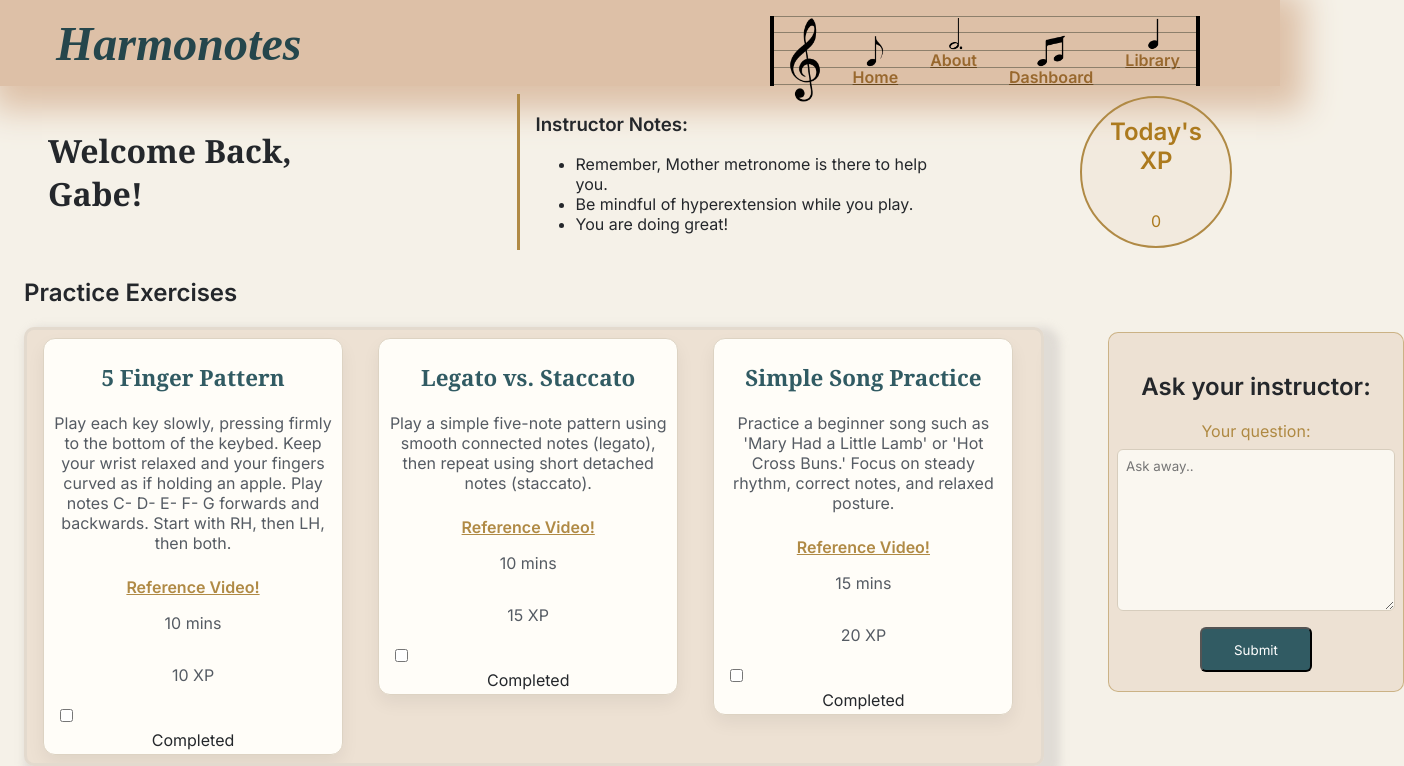
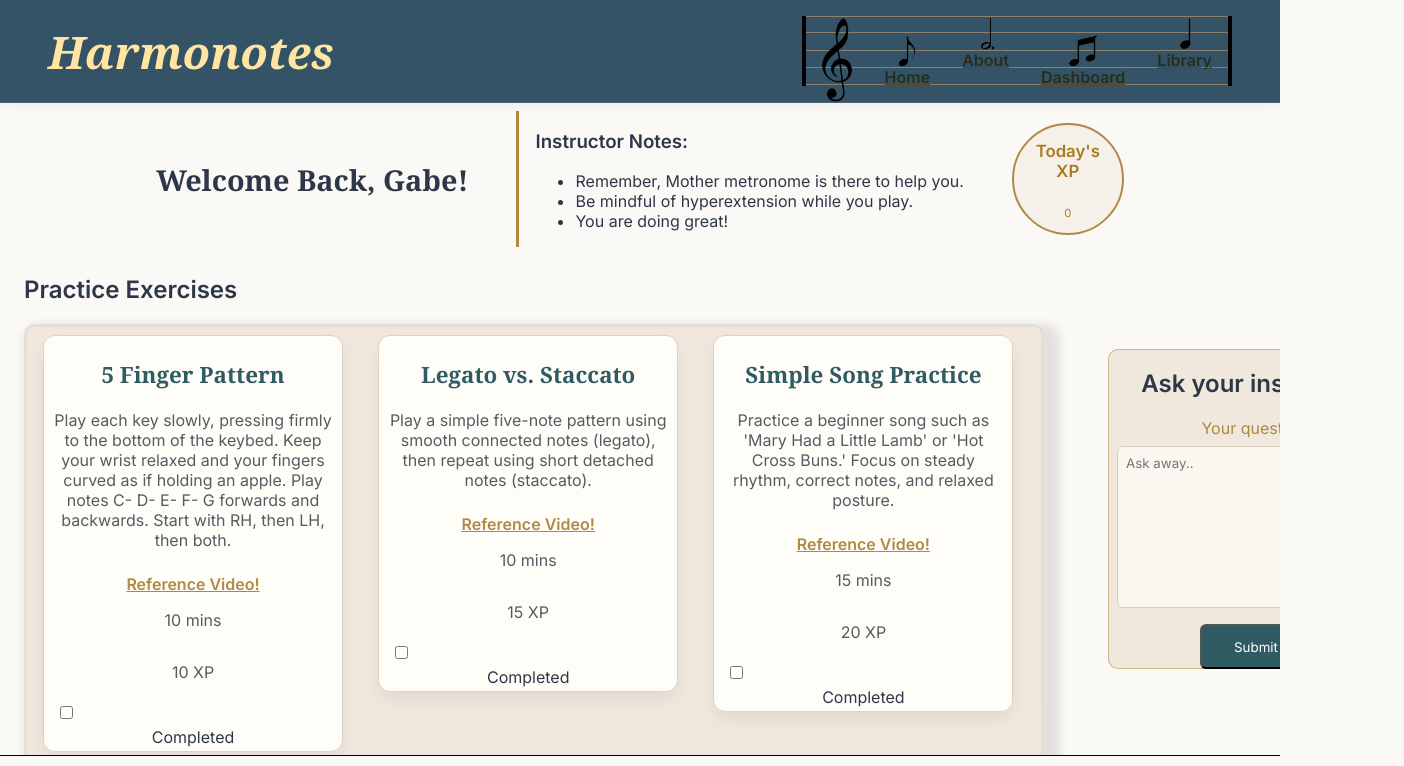
Before and after one commit to BrookeFloyd10/Harmonotes-BrookeF, a React (Vite) app in the folder harmonotes/: page /dashboard in a window 1280 px wide. Shown: the top 766 px of the page, 1404 px wide, since content can reach past the window. Built offline with nearby package versions, Linux system fonts and the light colour scheme.

Commit message:
found some bugs when i went to make media queries, refactoring entire css and adusting color pallet

```diff
--- a/harmonotes/src/App.css
+++ b/harmonotes/src/App.css
@@ -1,3 +1,7 @@
+
+
+/* these are the rules that apply for global styling */
+
 * {
     font-family: 'Inter', system-ui, -apple-system, BlinkMacSystemFont, 'Segoe UI', Roboto, Oxygen, Ubuntu, Cantarell, 'Open Sans', 'Helvetica Neue', sans-serif;
     box-sizing: border-box;
@@ -6,8 +10,8 @@
 body {
     margin: 0;
     padding: 0;
-    color: #24272b;
-    background-color: #f5f1e8;
+    color: #2D3748;
+    background-color: #FAF9F6;
 }
 
 
@@ -20,32 +24,37 @@ body {
 
 main {
     flex: 1;
+    display: flex;
+    flex-direction: column;
+    min-height: 0;
+    overflow-y: auto;
+}
+
+
+/* this is the styling for header and navigation bars */
+
+.site-header {
+    background: #355367;
+    border-bottom: 1px solid #ffffff1a;
+    box-shadow: 0 2px 12px #0000000d;
+    display: flex;
+    justify-content: space-between;
+    align-items: center;
+    padding: 1rem 3rem;
 }
 
 .site-header h1 {
-    font-family: cursive;
+    font-family:Georgia, serif;
     font-style: italic;
-    font-size: xxx-large;
-    margin: 0 3rem;
-    color: #25464c;
-}
-
-.site-header {
-    background-color: #ddc0a7;
-    box-shadow: .5rem .5rem 2rem 1rem #ddc0a7;
-    display: flex;
-    justify-content: space-between;
-    padding: 1rem 3rem 0 .5rem;
-    /* border-bottom: 1px solid #ddd3c3; */
+    font-size: 2.8rem;
+    margin: 0;
+    color: #FFE5A1;
 }
 
 .nav-bar {
     display: flex;
-    align-items: flex-start;
-    justify-content: right;
-    height: 70px;
-    margin-right: 2rem;
-
+    align-items: center;
+    justify-content: flex-end;
 }
 
 .nav-bar ul::before {
@@ -114,6 +123,7 @@ main {
 
 
 .home-page {
+    flex: 1;
     display: flex;
     flex-direction: column;
     justify-content: flex-end;
@@ -123,40 +133,35 @@ main {
     background-size: cover;
     background-position: center;
     background-repeat: no-repeat;
-    min-height: 100vh;
     width: 100%;
 }
 
-.home-page h1 {
-    font-family: cursive;
-    font-size: 6em;
-    padding-bottom: 0;
-    margin-bottom: 0;
-}
 
 .home-page p {
     padding-top: 0;
-    margin-top: 0;
-    font-size: 2em;
+    margin-top: 0 ;
+    margin-left: 2rem;
+    font-size: 2rem;
     font-family: cursive;
 }
 
 .dashboard-top {
     display: flex;
     align-items: center;
+    justify-content: center;
+    flex-shrink: 0;
     margin: 0 auto;
-    gap: 9rem;
+    gap: 3rem;
     padding: .5rem 3rem;
 }
 
 
 .welcome-message h2 {
     font-family: Georgia, 'Times New Roman', Times, serif;
-    font-size: 2rem;
+    font-size: 1.8rem;
 }
 
 .instructor-notes {
-    /* background:linear-gradient(to right, #b08a45, #efe2bdb8) ; */
     max-width: 100vw;
     padding-left: 1rem;
     border-left: 3px solid #b08a45;
@@ -167,14 +172,15 @@ main {
     background-color: #ddc0a725;
     color: #ac7a1e;
     border-radius: 50%;
-    width: 9.5rem;
-    height: 9.5rem;
+    width: 7rem;
+    height: 7rem;
     display: flex;
     flex-direction: column;
     align-items: center;
-    padding: 2rem;
+    padding: 1rem;
     justify-content: center;
     text-align: center;
+    font-size: .7rem;
 }
 
 .dashboard-cards-row {
@@ -198,7 +204,7 @@ main {
     border-radius: 10px;
     margin-left: 4rem;
     width: fit-content;
-    height: 45vh;
+    height: 40vh;
     text-align: center;
 }
 
@@ -372,9 +378,9 @@ button:not(:disabled):active {
 }
 
 .dismiss-btn {
-   background:#4c8055;
+   background:#5c6e3f;
    color:#f6efef;
-   border: .1rem solid #217e21;
+   border: .1rem solid #3d4a2a;
    padding:.4rem .9rem;
    border-radius: 5px;
 }
@@ -463,7 +469,7 @@ article {
     padding: .25rem .5rem;
     margin: auto .5rem;
     text-align: center;
-    min-height: 260px;
+    min-height: 220px;
     box-shadow: 0 8px 18px #0000000f;
     transition: .2s ease;
 }
@@ -508,6 +514,7 @@ article p {
 
 .footer {
     border-top: 1px solid #000;
+    color: #b08a45;
     padding: 12px;
     text-align: center;
 }
```
